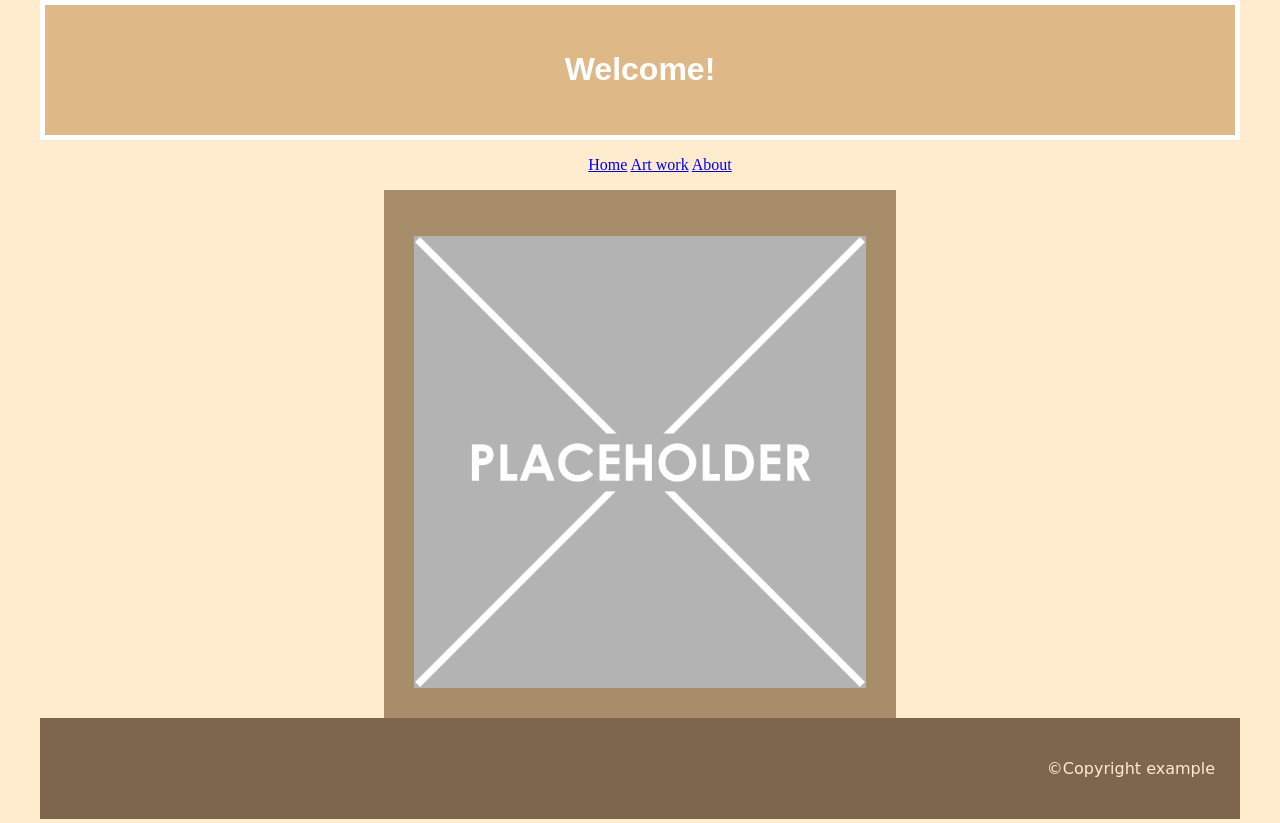
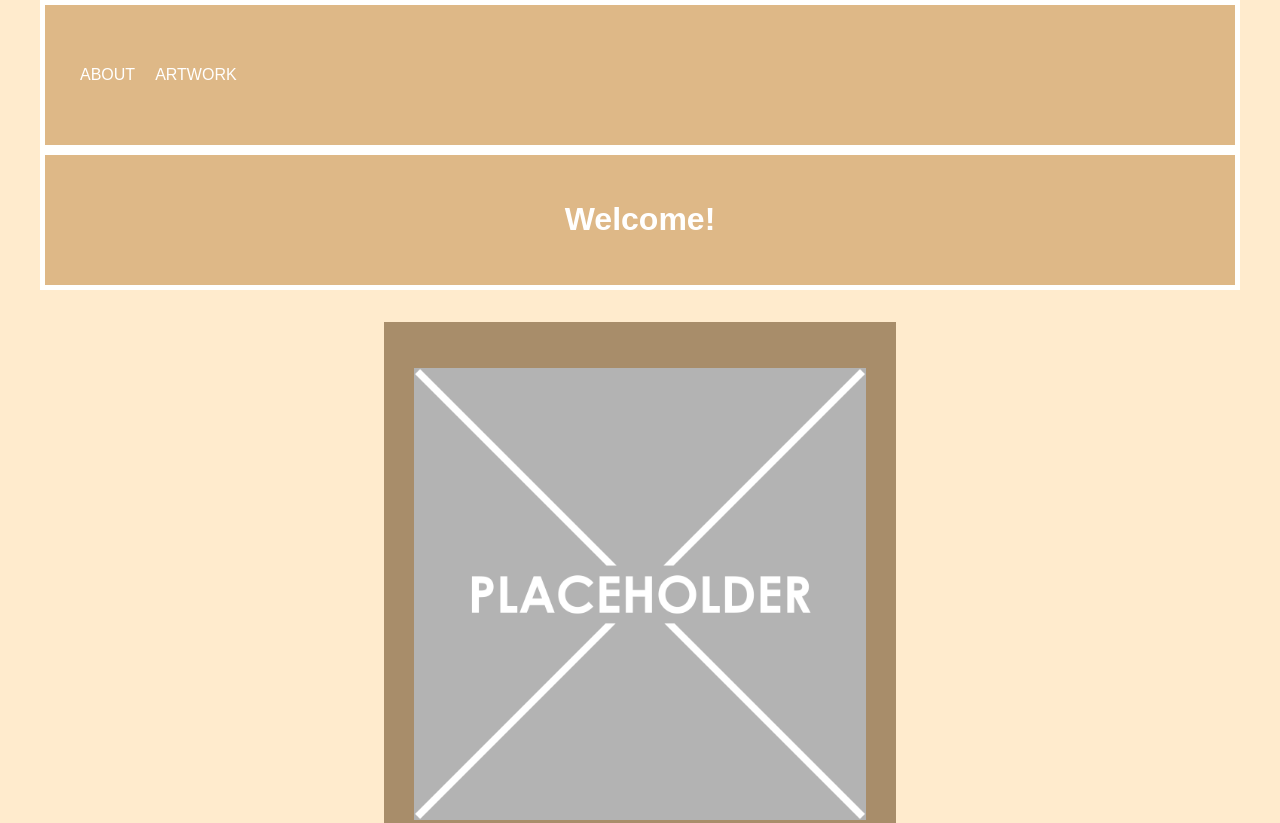
Before and after one commit to Muffin0823/Website, a plain HTML site: page index.html in a window 1280 px wide. Shown: the top 823 px of the page. Drawn offline with Linux system fonts and the light colour scheme.

Commit message:
added "home abt and art at the top"

```diff
--- a/index.html
+++ b/index.html
@@ -1,7 +1,34 @@
 <!DOCTYPE html>
 <html lang="en">
 <head>
+<header>
 
+    <nav role="navigation">
+
+        <div id="menuToggle">
+
+
+          <ul id="menu">
+
+            </a>
+            <a href="http://127.0.0.1:5500/About/index.html">
+              About
+            </a>
+
+            <a href="http://127.0.0.1:5500/Art%20work/index.html">
+              Artwork
+            </a>
+
+          </ul>
+
+        </div>
+      </nav>
+
+
+
+
+
+</header>
 
 
 
@@ -15,9 +42,7 @@
 <body>
 <header> <h1> Welcome! </h1></header>
 <ul>
-    <a href="http://127.0.0.1:5500/Home/index.html">Home</a>
-    <a href="http://127.0.0.1:5500/Art%20work/index.html">Art work</a>
-    <a href="http://127.0.0.1:5500/About/index.html">About</a>
+
 </ul>
 
 <main>
--- a/style.css
+++ b/style.css
@@ -50,9 +50,9 @@ footer {
     max-width: 1200px;
 }
 
-.yellow-bg {
-    background-color: cyan;
-}
+
+
+
 
 .bigger {
     font-size: 72px;
@@ -81,7 +81,7 @@ nav ul {
 }
 
 nav {
-    background-color:deepskyblue;
+
     margin: auto;
     max-width: 1200px;
     width: 100%;
```
Also changed, not shown: About/index.html (+36 -0 lines), Art work/index.html (+9 -0 lines), About/style.css (line endings or trailing spaces).
